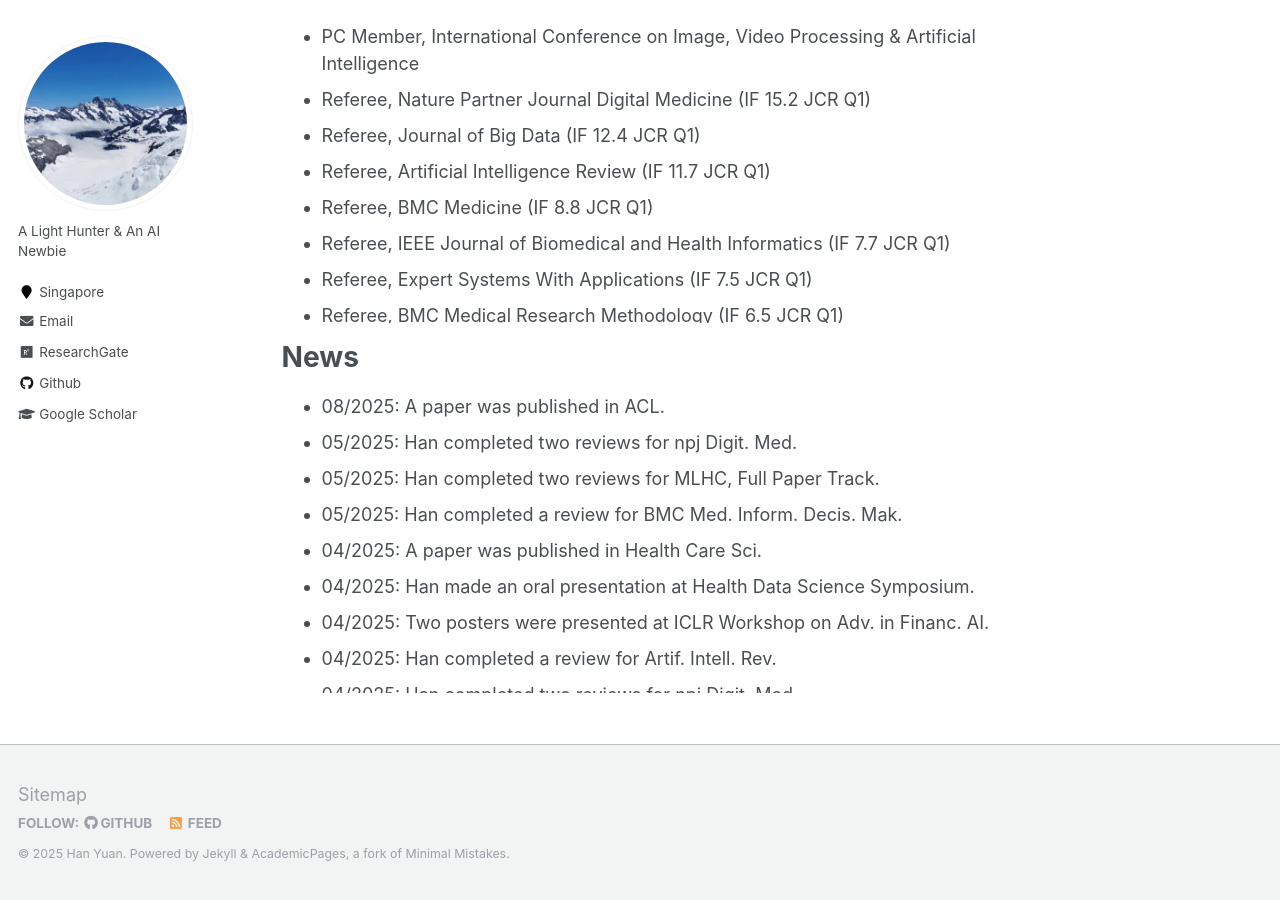
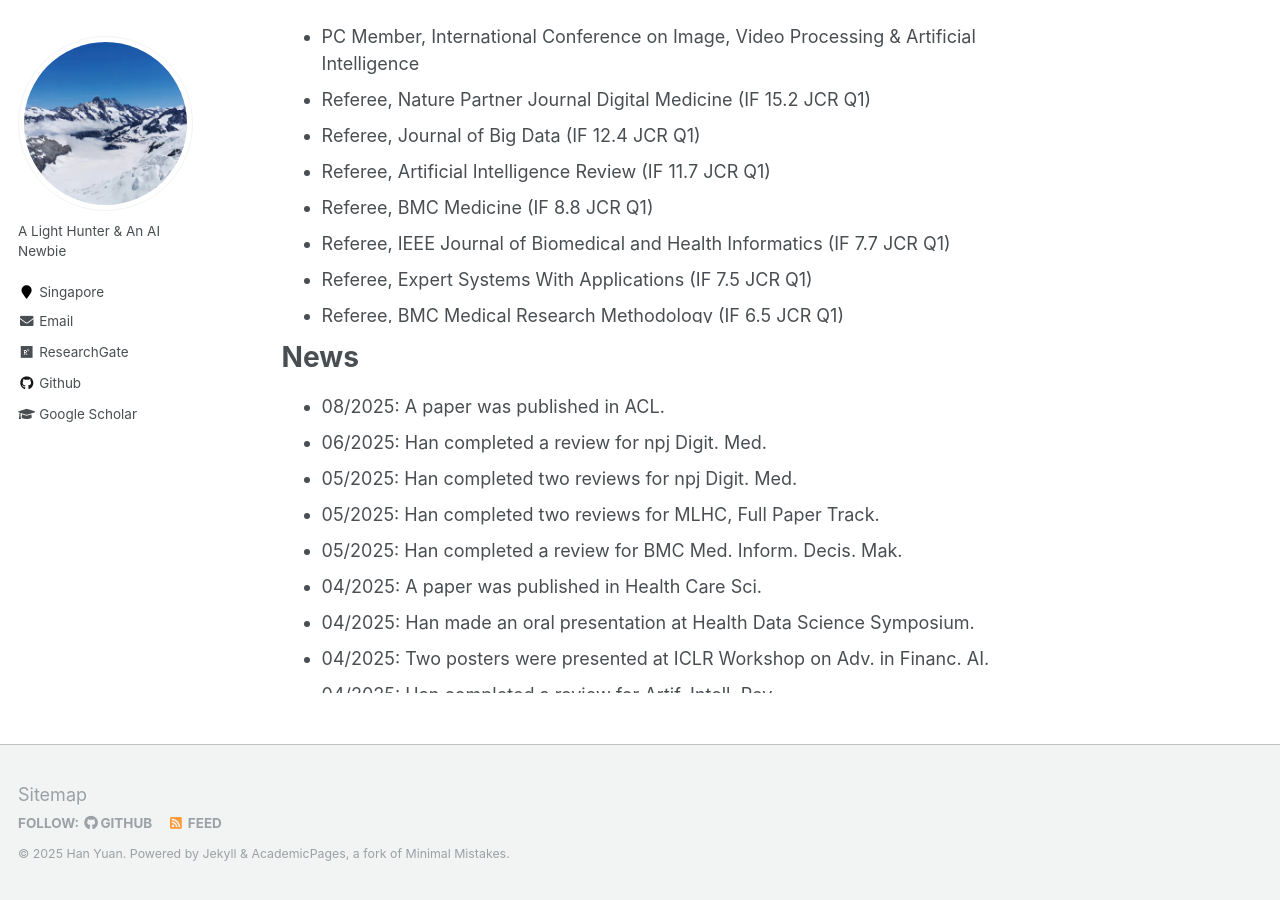
Before and after one commit to Han-Yuan-Med/Han-Yuan-Med.github.io, a Jekyll site: the page built from _pages/about.md, in a window 1280 px wide and 900 px high, scrolled down 968 px. Built offline with Jekyll 4.4.1, drawn with Linux system fonts in a browser that asks for light colours.

Commit message:
Update about.md

```diff
--- a/_pages/about.md
+++ b/_pages/about.md
@@ -50,6 +50,7 @@ Thank you for visiting my academic website. I invite you to explore the [publica
 # News
 <ul style="width: auto; height: 300px; overflow: auto">
   <li>08/2025: A paper was published in ACL.</li>
+  <li>06/2025: Han completed a review for npj Digit. Med.</li>
   <li>05/2025: Han completed two reviews for npj Digit. Med.</li>
   <li>05/2025: Han completed two reviews for MLHC, Full Paper Track.</li>
   <li>05/2025: Han completed a review for BMC Med. Inform. Decis. Mak.</li>
```
